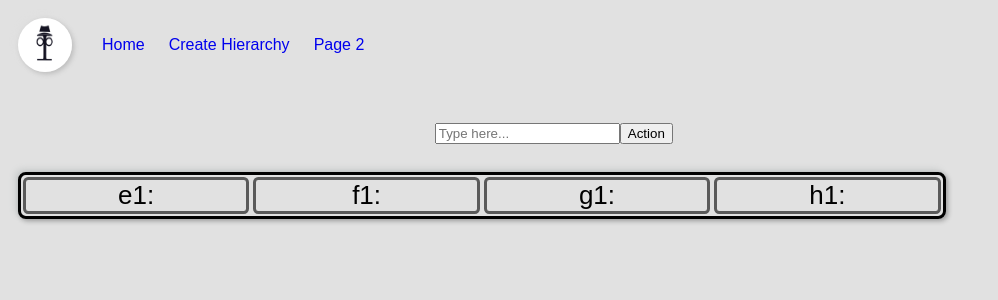
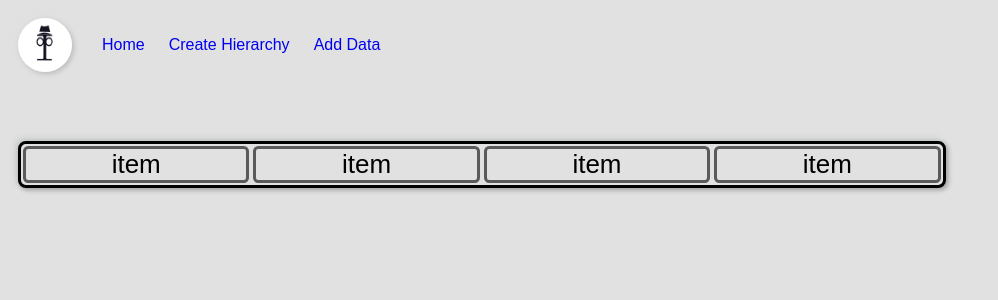
Before and after one commit to wesfree163/incognito-app_BACKUP, a React (Create React App) app: page /Views in a window 1280 px wide. Shown: the top 300 px of the page, without its empty margins (0-998 px from the left). Built offline with nearby package versions, Linux system fonts and the light colour scheme; no server answers.

Commit message:
Thursday Apr 8 Commit

```diff
--- a/src/App.js
+++ b/src/App.js
@@ -57,7 +57,7 @@ function App() {
 
       <a href="/" className="navigation">Home</a>
       <a href="/AddRemove" className="navigation">Create Hierarchy</a>
-      <a href="/Views" className="navigation">Page 2</a>
+      <a href="/Views" className="navigation">Add Data</a>
       {/* <Button className="navButton">Hierarchy</Button>   */}
 
       <BrowserRouter>
--- a/src/components/Views.js
+++ b/src/components/Views.js
@@ -12,33 +12,33 @@ const Views = () => {
     return(
         <div>
             {/* Visual representation for testing purposes... The block underneath as well as its variable hook {name} can be commented on/off safely.*/}
-            <input id="InputHolder" type="text" placeholder="Type here..." />
-            <button onClick={() => nameInput()}>Action</button>
+            {/* <input id="InputHolder" type="text" placeholder="Type here..." />
+            <button onClick={() => nameInput()}>Action</button> */}
 
             {/* 1 x 4  Grid is flexible vertically. Columns are separate, rows extend down. */}
             <div className="ViewsContent">
                 <div className="set1">
                     <div>
                         {/* The variable. It can be changed to request a value from database. e1 can be removed. */}
-                        e1: {name}
+                        item{name}
                     </div>
                 </div>
                 <div className="set2">
                     <div>
                         {/* The variable can also go here. It can be changed to request a value from database. f1 can be removed */}
-                        f1:
+                        item
                     </div>
                 </div>
                 <div className="set3">
                     <div>
                         {/* The variable can also go here. It can be changed to request a value from database. g1 can be removed */}
-                        g1:
+                        item
                     </div>
                 </div>
                 <div className="set4">
                     <div>
                         {/* The variable can also go here. It can be changed to request a value from database. h1 can be removed */}
-                        h1:
+                        item
                     </div>
                 </div>
             </div>
```
